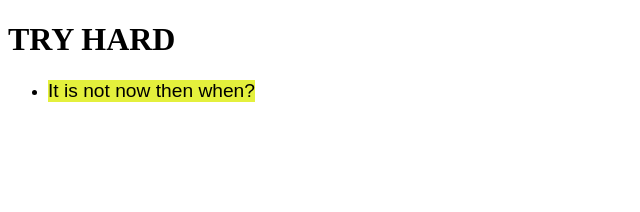
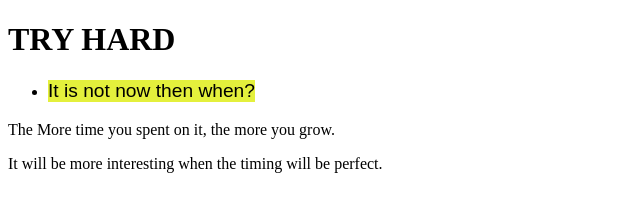
Before and after one commit to abuazzzam/try-again, a plain HTML site: page index.html in a window 1280 px wide. Shown: the whole page, without its empty margins (0-640 px from the left). Drawn offline with Linux system fonts and the light colour scheme.

Commit message:
Update index.html

```diff
--- a/index.html
+++ b/index.html
@@ -20,5 +20,7 @@
     <ul>
     <li><P class="Highlight">It is not now then when?</P></li>
 </ul>
+    <p> The More time you spent on it, the more you grow.<p/>
+    <p> It will be more interesting when the timing will be perfect.<p/>
 </body>
 </html>
```
